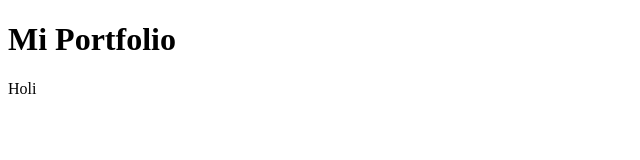
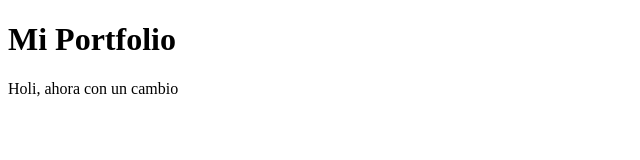
Before and after one commit to Elithne/portfolio-FrontEnd, a plain HTML site: page index.html in a window 1280 px wide. Shown: the whole page, without its empty margins (0-640 px from the left). Drawn offline with Linux system fonts and the light colour scheme.

Commit message:
Update index.html

```diff
--- a/index.html
+++ b/index.html
@@ -5,6 +5,6 @@
     </head>
     <body>
     <h1> Mi Portfolio</h1>
-    <p>Holi</p>
+    <p>Holi, ahora con un cambio</p>
     </body>
 </html>
```
